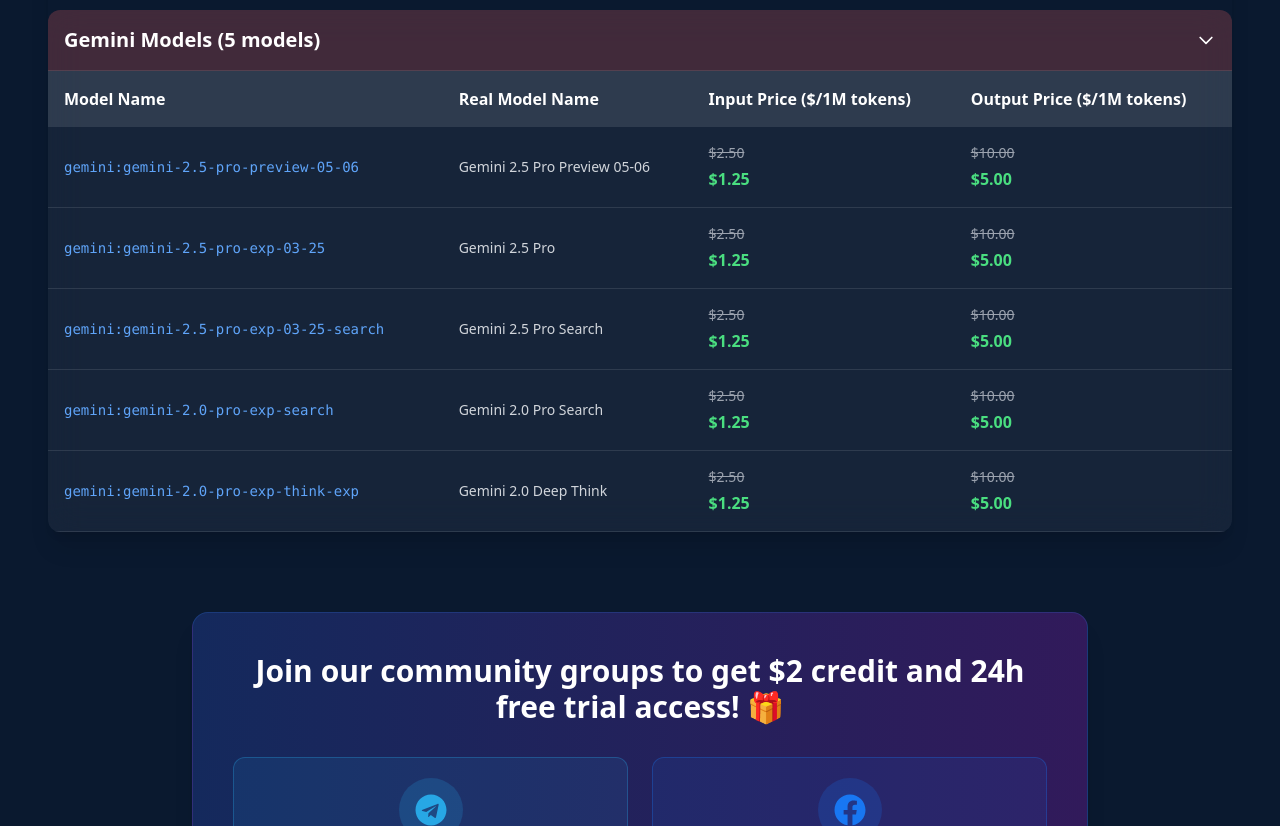
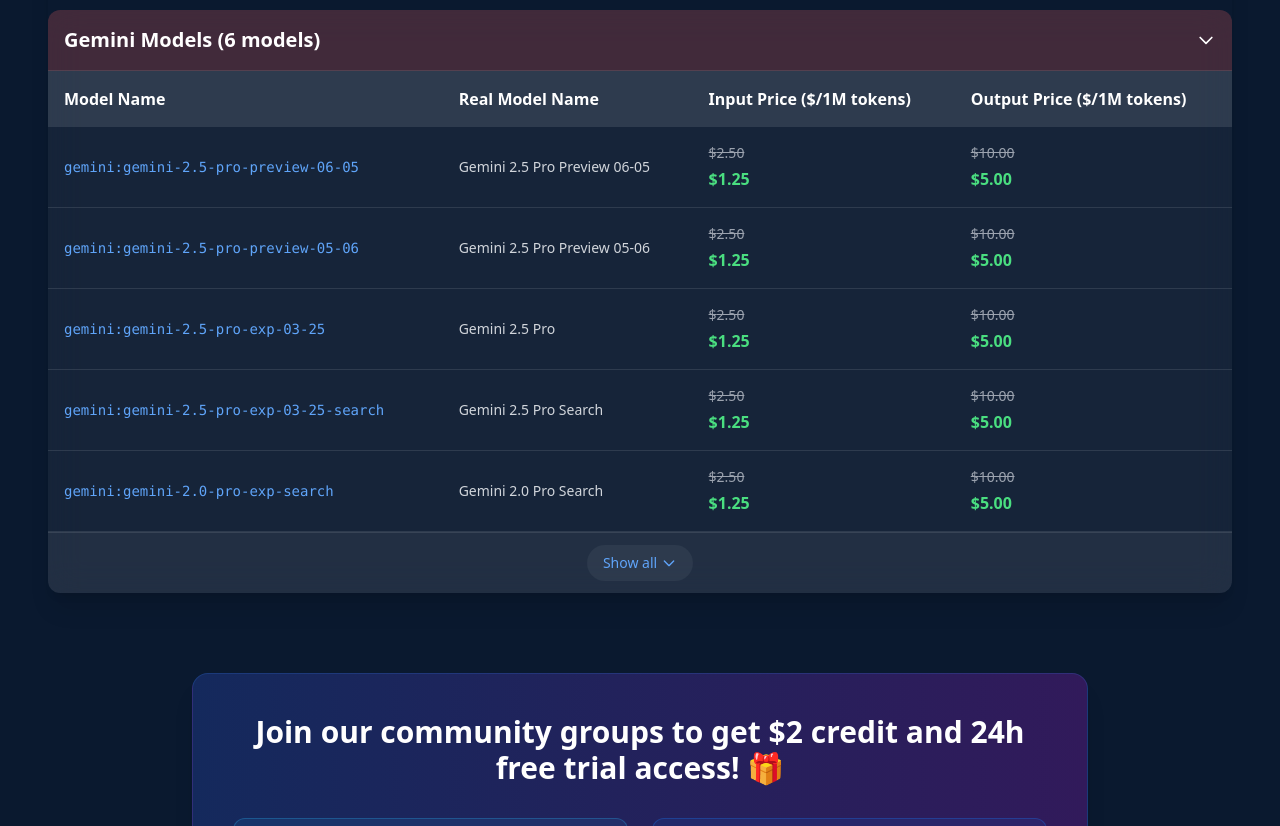
Before and after one commit to CuongTran69/apishared, a Next.js app: page / in a window 1280 px wide. Shown: the part 3340-4166 px from the top of the page. Built offline with nearby package versions, Linux system fonts and the light colour scheme.

Commit message:
update model

```diff
--- a/app/data/modelPricing.ts
+++ b/app/data/modelPricing.ts
@@ -220,6 +220,12 @@
   ],
   "Gemini Models": [
     {
+      apiName: 'gemini:gemini-2.5-pro-preview-06-05',
+      realName: 'Gemini 2.5 Pro Preview 06-05',
+      inputPrice: { original: 2.5, discounted: 1.25 },
+      outputPrice: { original: 10.00, discounted: 5.00 }
+    },
+    {
       apiName: 'gemini:gemini-2.5-pro-preview-05-06',
       realName: 'Gemini 2.5 Pro Preview 05-06',
       inputPrice: { original: 2.5, discounted: 1.25 },
```
